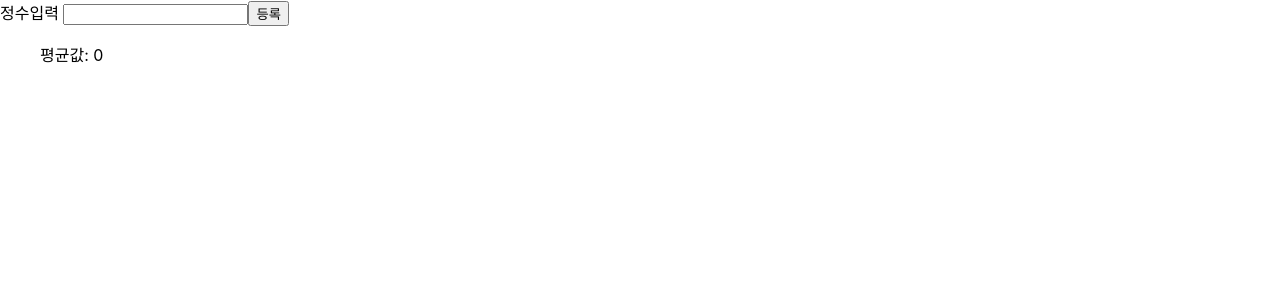
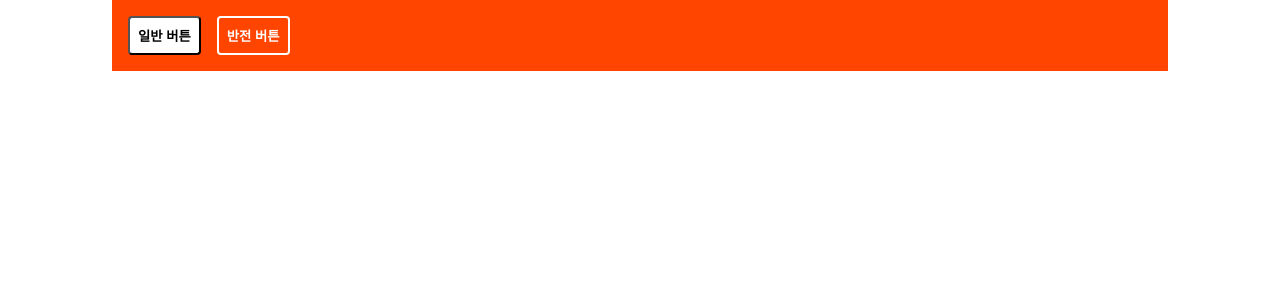
Before and after one commit to jks2024/human-sample-react, a React (Create React App) app: page / in a window 1280 px wide. Shown: the top 300 px of the page. Built offline with nearby package versions, Linux system fonts and the light colour scheme.

Commit message:
10/20 am 9:40

```diff
--- a/package.json
+++ b/package.json
@@ -10,6 +10,7 @@
     "react": "^19.3.1",
     "react-dom": "^19.3.1",
     "react-scripts": "5.0.1",
+    "styled-components": "^6.6.0",
     "web-vitals": "^2.1.0"
   },
   "scripts": {
--- a/src/App.js
+++ b/src/App.js
@@ -12,9 +12,10 @@ import ToDoSample from "./ToDoSample";
 import Count from "./Count";
 import Infomation from "./Infomation";
 import Average from "./Average";
+import Styled from "./Styled";
 
 function App() {
-  return <Average />;
+  return <Styled />;
 }
 
 export default App;
--- a/src/Average.js
+++ b/src/Average.js
@@ -1,4 +1,4 @@
-import { useState } from "react";
+import { useState, useMemo } from "react";
 
 const getAverage = (numbers) => {
   console.log("평균값 계산 중");
@@ -27,7 +27,7 @@ const Average = () => {
       <button onClick={onInsert}>등록</button>
       <ul>
         {list && list.map((e, index) => <li key={index}>{e}</li>)}
-        <p>평균값: {getAverage(list)}</p>
+        <p>평균값: {useMemo(() => getAverage(list), [list])}</p>
       </ul>
     </>
   );
--- /dev/null
+++ b/src/Styled.js
@@ -0,0 +1,46 @@
+import styled, { css } from "styled-components";
+
+const Container = styled.div`
+  width: 1024px;
+  margin: 0 auto;
+  display: flex;
+  padding: 1rem;
+  background: ${(props) => props.color || "blue"};
+`;
+
+const Button = styled.button`
+  background: white;
+  color: black;
+  border-radius: 4px;
+  padding: 8px;
+  box-sizing: border-box;
+  font-weight: bold;
+  &:hover {
+    background: rgba(255, 255, 255, 0.5);
+  }
+  ${(props) =>
+    props.inverted &&
+    css`
+      background: none;
+      border: 2px solid white;
+      color: white;
+      &:hover {
+        background: white;
+        color: black;
+      }
+    `};
+  & + button {
+    margin-left: 1rem;
+  }
+`;
+
+const Styled = () => {
+  return (
+    <Container color="orangered">
+      <Button>일반 버튼</Button>
+      <Button inverted={true}>반전 버튼</Button>
+    </Container>
+  );
+};
+
+export default Styled;
```
Also changed, not shown: 1 other file (tests, documents, lock files or other folders).
